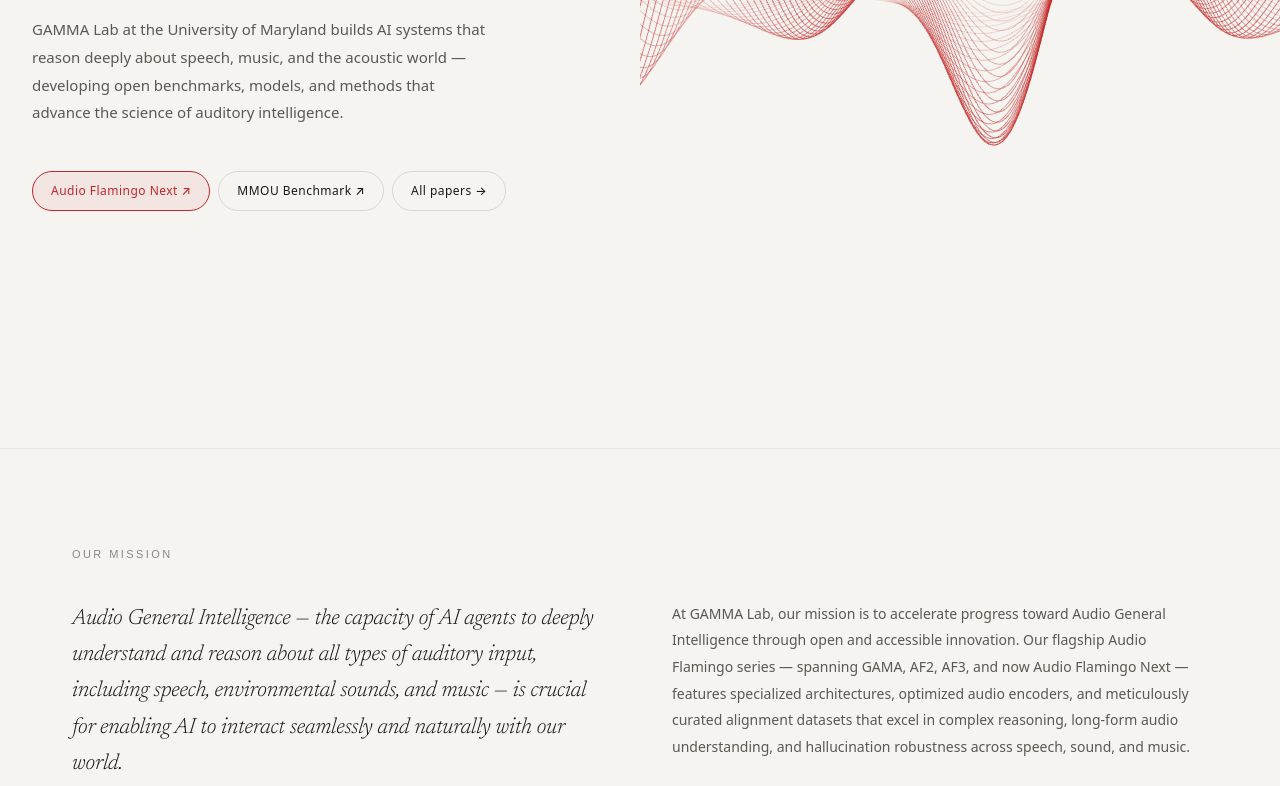
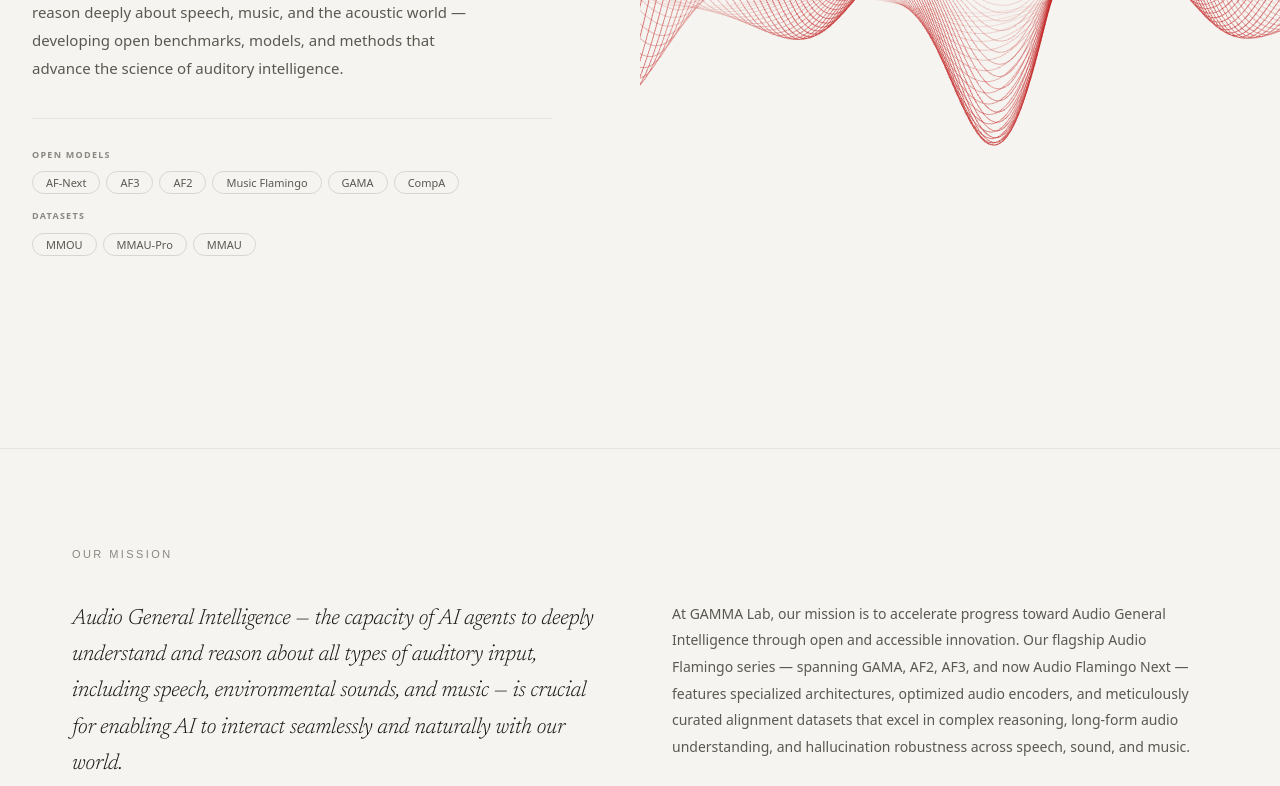
Before and after one commit to gamma-agi/gamma-agi.github.io, a plain HTML site: page index.html in a window 1280 px wide. Shown: the part 448-1234 px from the top of the page. Drawn offline with nearby package versions, Linux system fonts and the light colour scheme; animation ran at ten frames a second; a web font is replaced by a local one.

Commit message:
polish UI

```diff
--- a/css/style.css
+++ b/css/style.css
@@ -292,7 +292,7 @@ section + section { border-top: 1px solid var(--border); }
   font-weight: 300;
   color: var(--t2);
   line-height: 1.85;
-  margin-bottom: 44px;
+  margin-bottom: 36px;
   max-width: 460px;
 }
 
@@ -327,6 +327,48 @@ section + section { border-top: 1px solid var(--border); }
   background: var(--accent-sub);
 }
 .action-pill.primary:hover { background: var(--accent-sub2); }
+
+.hero-pill-groups {
+  margin-top: 0;
+  padding-top: 28px;
+  border-top: 1px solid var(--border);
+  display: flex;
+  flex-direction: column;
+  gap: 14px;
+}
+.hero-pill-row {
+  display: flex;
+  flex-direction: column;
+  gap: 8px;
+}
+.hero-pill-label {
+  font-size: 9px;
+  font-weight: 600;
+  letter-spacing: 0.14em;
+  text-transform: uppercase;
+  color: var(--t3);
+}
+.hero-pill-list {
+  display: flex;
+  flex-wrap: wrap;
+  gap: 6px;
+}
+.resource-pill {
+  font-size: 11px;
+  font-weight: 500;
+  color: var(--t2);
+  padding: 5px 13px;
+  border: 1px solid var(--border2);
+  border-radius: 100px;
+  transition: color 0.15s ease, border-color 0.15s ease, background 0.15s ease;
+  white-space: nowrap;
+  line-height: 1;
+}
+.resource-pill:hover {
+  color: var(--accent);
+  border-color: var(--accent);
+  background: var(--accent-sub);
+}
 
 .hero-canvas-wrap {
   position: relative;
--- a/index.html
+++ b/index.html
@@ -58,10 +58,26 @@
       about speech, music, and the acoustic world — developing open benchmarks,
       models, and methods that advance the science of auditory intelligence.
     </p>
-    <div class="hero-actions">
-      <a href="https://arxiv.org/abs/2604.10905" class="action-pill primary" target="_blank" rel="noopener">Audio Flamingo Next ↗</a>
-      <a href="https://arxiv.org/abs/2603.14145" class="action-pill" target="_blank" rel="noopener">MMOU Benchmark ↗</a>
-      <a href="research.html" class="action-pill">All papers →</a>
+    <div class="hero-pill-groups">
+      <div class="hero-pill-row">
+        <span class="hero-pill-label">Open Models</span>
+        <div class="hero-pill-list">
+          <a href="https://afnext-umd-nvidia.github.io/" class="resource-pill" target="_blank" rel="noopener">AF-Next</a>
+          <a href="https://arxiv.org/abs/2507.08128" class="resource-pill" target="_blank" rel="noopener">AF3</a>
+          <a href="https://arxiv.org/abs/2503.03983" class="resource-pill" target="_blank" rel="noopener">AF2</a>
+          <a href="https://musicflamingo-nv-umd.github.io/" class="resource-pill" target="_blank" rel="noopener">Music Flamingo</a>
+          <a href="https://huggingface.co/spaces/sonalkum/GAMA" class="resource-pill" target="_blank" rel="noopener">GAMA</a>
+          <a href="https://github.com/Sreyan88/CompA" class="resource-pill" target="_blank" rel="noopener">CompA</a>
+        </div>
+      </div>
+      <div class="hero-pill-row">
+        <span class="hero-pill-label">Datasets</span>
+        <div class="hero-pill-list">
+          <a href="https://huggingface.co/datasets/nvidia/MMOU" class="resource-pill" target="_blank" rel="noopener">MMOU</a>
+          <a href="https://arxiv.org/pdf/2508.13992" class="resource-pill" target="_blank" rel="noopener">MMAU-Pro</a>
+          <a href="https://github.com/Sakshi113/mmau" class="resource-pill" target="_blank" rel="noopener">MMAU</a>
+        </div>
+      </div>
     </div>
   </div>
   <div class="hero-canvas-wrap" aria-hidden="true">
@@ -379,6 +395,14 @@
       </div>
 
       <div class="timeline-item">
+        <span class="timeline-date">Apr 2026</span>
+        <div class="timeline-content">
+          <a href="https://arxiv.org/abs/2604.02605" target="_blank" rel="noopener">Do Audio-Visual Large Language Models Really See and Hear?</a>
+          accepted to <span class="venue-badge">CVPR 2026</span> — mechanistic interpretability study revealing a strong vision bias in audio-visual LLMs.
+        </div>
+      </div>
+
+      <div class="timeline-item">
         <span class="timeline-date">Mar 2026</span>
         <div class="timeline-content">
           <a href="https://arxiv.org/abs/2603.14145" target="_blank" rel="noopener">MMOU</a> released —
@@ -507,7 +531,7 @@
       </a>
 
       <a href="https://ramaneswaran.github.io/" target="_blank" rel="noopener" class="person-chip">
-        <img src="https://sakshi113.github.io/audio_webpage/people/raman.jpg"
+        <img src="assets/people/raman.jpg"
              alt="Ramaneswaran S." class="chip-avatar" loading="lazy">
         Ramaneswaran S.
       </a>
```
Also changed, not shown: people.html (+1 -1 lines), research.html (+30 -0 lines), assets/people/raman.jpg (added).
